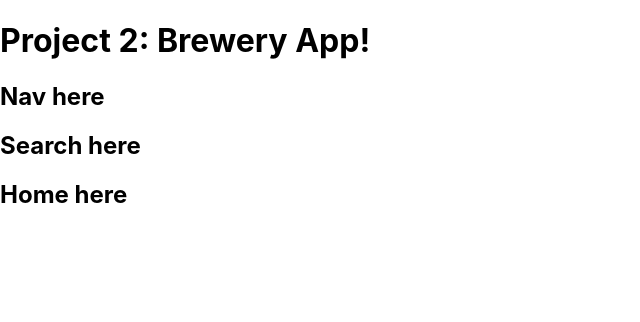
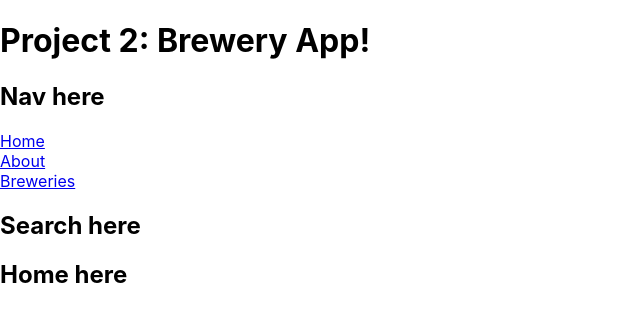
Before and after one commit to jordbort/project-2-brewery-app, a React (Create React App) app: page / in a window 1280 px wide. Shown: the top 322 px of the page, without its empty margins (0-640 px from the left). Built offline with nearby package versions, Linux system fonts and the light colour scheme.

Commit message:
Nav component now working // Map component display dummy data

```diff
--- a/src/App.js
+++ b/src/App.js
@@ -23,7 +23,7 @@ function App() {
       <Routes>
         <Route path='/' element={ <Home /> } />
         <Route path='/about' element={ <About /> } />
-        <Route path='/brewery' element={ <Brewery /> } />
+        <Route path='/brewery/:brewery' element={ <Brewery /> } />
         <Route path='/breweries' element={ <SearchResults /> } />
       </Routes>
     </div>
--- a/src/components/Nav.js
+++ b/src/components/Nav.js
@@ -1,6 +1,19 @@
+import {Link} from "react-router-dom"
+
 const Nav = (props) => {
     return (
+        <div className="nav">
         <h2>Nav here</h2>
+        <Link to="/">
+            <div>Home</div>
+        </Link>
+        <Link to="/about">
+            <div>About</div>
+        </Link>
+        <Link to="/breweries/">
+        <div>Breweries</div>
+        </Link>
+        </div>
     )
 }
 
--- a/src/pages/Brewery.js
+++ b/src/pages/Brewery.js
@@ -1,12 +1,13 @@
 import { useState, useEffect } from "react"
 import { useParams } from "react-router"
+// import Map from "./components/Map"
 
 const Brewery = (props) => {
     const [brewery, setBrewery] = useState([])
     const selectedBrewery = useParams()
-
+    console.log(selectedBrewery.brewery)
     useEffect (() => {
-        fetch (`https://api.openbrewerydb.org/breweries/madtree-brewing-cincinnati`)
+        fetch (`https://api.openbrewerydb.org/breweries/${selectedBrewery.brewery}`)
         .then ((res) => res.json())
         .then ((json) => {
         setBrewery(json)
@@ -29,6 +30,9 @@ const Brewery = (props) => {
         {phone ? <h3>{phone}</h3> : null}
         {website_url ? <h3><a href={website_url}>{website_url}</a></h3> : null}
         <h4>last updated on: {updated_at}</h4>
+        <div className="map-container">
+            {/* <Map address={streetcity}/> */}
+        </div>
         </div>
     )
 }
```
Also changed, not shown: src/components/Map.js (+13 -1 lines).
